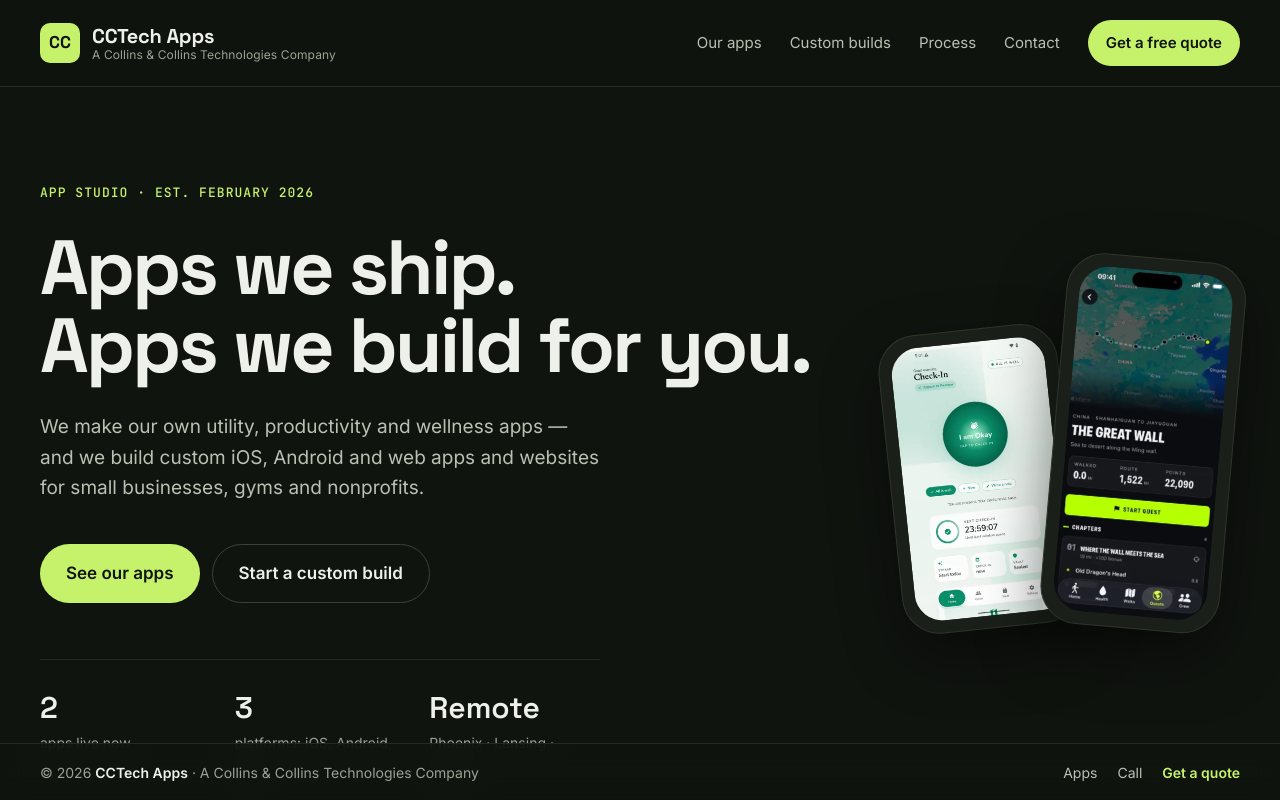
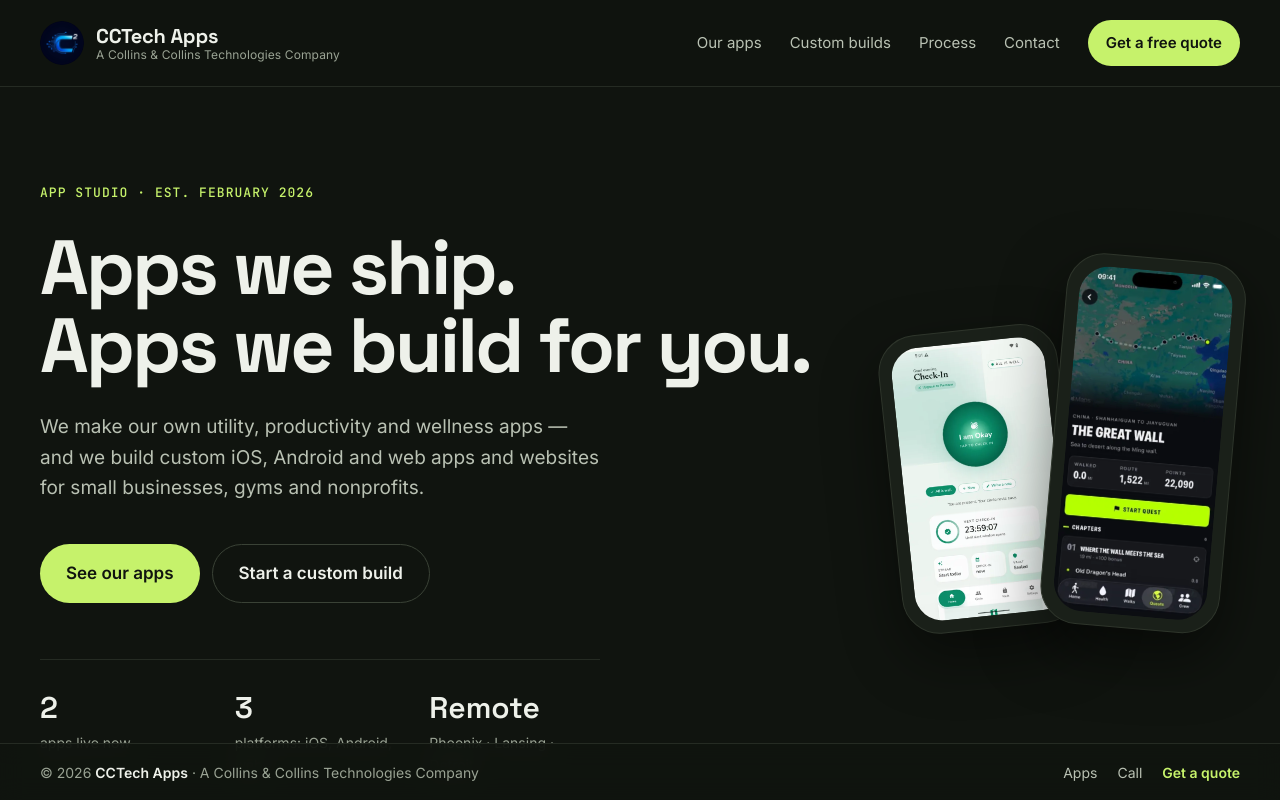
Before and after one commit to cctechApps/cctechapps-site, a website: page index.html in a window 1280 px wide. Shown: the top 800 px of the page. Drawn offline with Linux system fonts and the light colour scheme.

Commit message:
Use the official C2 logo and favicon from the main site
Co-Authored-By: Claude Opus 5.5 <noreply@anthropic.com>
Claude-Session: https://claude.ai/code/session_018jg3YxTCn6N8bqh3DZGqwf

```diff
--- a/index.html
+++ b/index.html
@@ -6,7 +6,8 @@
 <title>CCTech Apps — A Collins &amp; Collins Technologies Company</title>
 <meta name="description" content="Check-In and Walkingout are out now. Collins &amp; Collins Technologies also builds custom iOS, Android and web apps and websites for small businesses, gyms and nonprofits.">
 <meta name="theme-color" content="#10140f">
-<link rel="icon" href="https://www.collinscollinstechnologies.com/assets/logo.png">
+<link rel="icon" type="image/png" href="/assets/favicon.png">
+<link rel="apple-touch-icon" href="/assets/apple-touch-icon.png">
 <meta property="og:title" content="CCTech Apps — A Collins &amp; Collins Technologies Company">
 <meta property="og:image" content="https://www.collinscollinstechnologies.com/assets/og-image.jpg">
 <link rel="preconnect" href="https://fonts.googleapis.com">
@@ -38,7 +39,10 @@ section[id]{scroll-margin-top:96px}
 <header class="site-header" style="border-bottom: 1px solid #252b23">
 <nav aria-label="Main" style="max-width: 1200px; margin: 0 auto; padding: 20px 24px; display: flex; flex-wrap: wrap; align-items: center; justify-content: space-between; gap: 16px">
 <a href="https://www.collinscollinstechnologies.com/index.html" style="display: flex; align-items: center; gap: 12px; text-decoration: none; color: #EEF1EA">
-<span aria-hidden="true" style="width: 40px; height: 40px; border-radius: 10px; background: #C6F26B; color: #10140f; display: flex; align-items: center; justify-content: center; font-family: 'Space Grotesk', sans-serif; font-weight: 700; font-size: 17px">CC</span>
+<picture>
+<source type="image/webp" srcset="/assets/logo.webp 1x, /assets/logo@2x.webp 2x">
+<img src="/assets/logo.png" width="44" height="44" alt="" style="width: 44px; height: 44px; border-radius: 50%; display: block">
+</picture>
 <span style="display: flex; flex-direction: column; line-height: 1.15">
 <span style="font-family: 'Space Grotesk', sans-serif; font-weight: 700; font-size: 20px; letter-spacing: -0.01em">CCTech Apps</span>
 <span style="font-size: 12px; color: #9AA394; letter-spacing: 0.01em">A Collins &amp; Collins Technologies Company</span>
```
Also changed, not shown: assets/apple-touch-icon.png (added), assets/favicon.png (added), assets/logo.png (added), assets/logo.webp (added), assets/logo@2x.webp (added).
